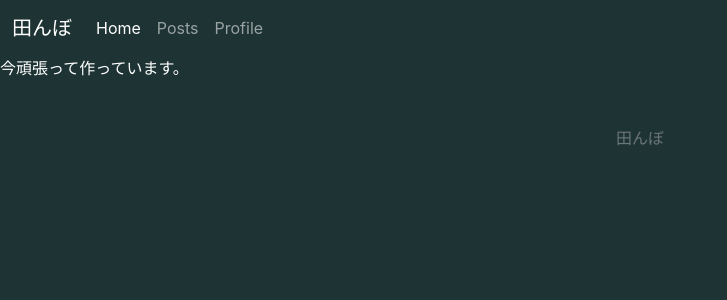
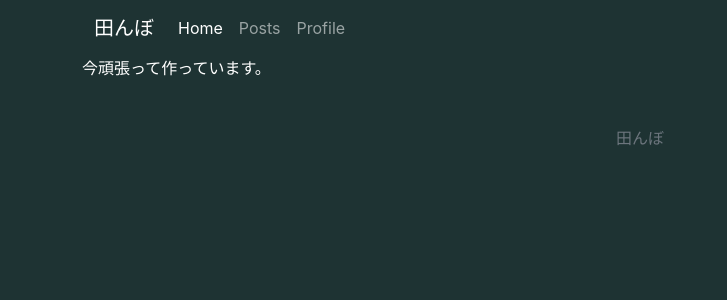
Before and after one commit to PochecoPachico/pocheco-pachico.com, a Next.js app: page /profile in a window 1280 px wide. Shown: the top 300 px of the page, without its empty margins (0-727 px from the left). Built offline with nearby package versions, Linux system fonts and the light colour scheme.

Commit message:
Modified layout

```diff
--- a/pages/profile.js
+++ b/pages/profile.js
@@ -5,7 +5,7 @@ import Footer from '../components/footer';
 
 export default function Profile() {
   return (
-    <main className={styles.main}>
+    <main className={`${styles.main}` + ' container'}>
       <Common />
       <Header></Header>
       <p>今頑張って作っています。</p>
```
